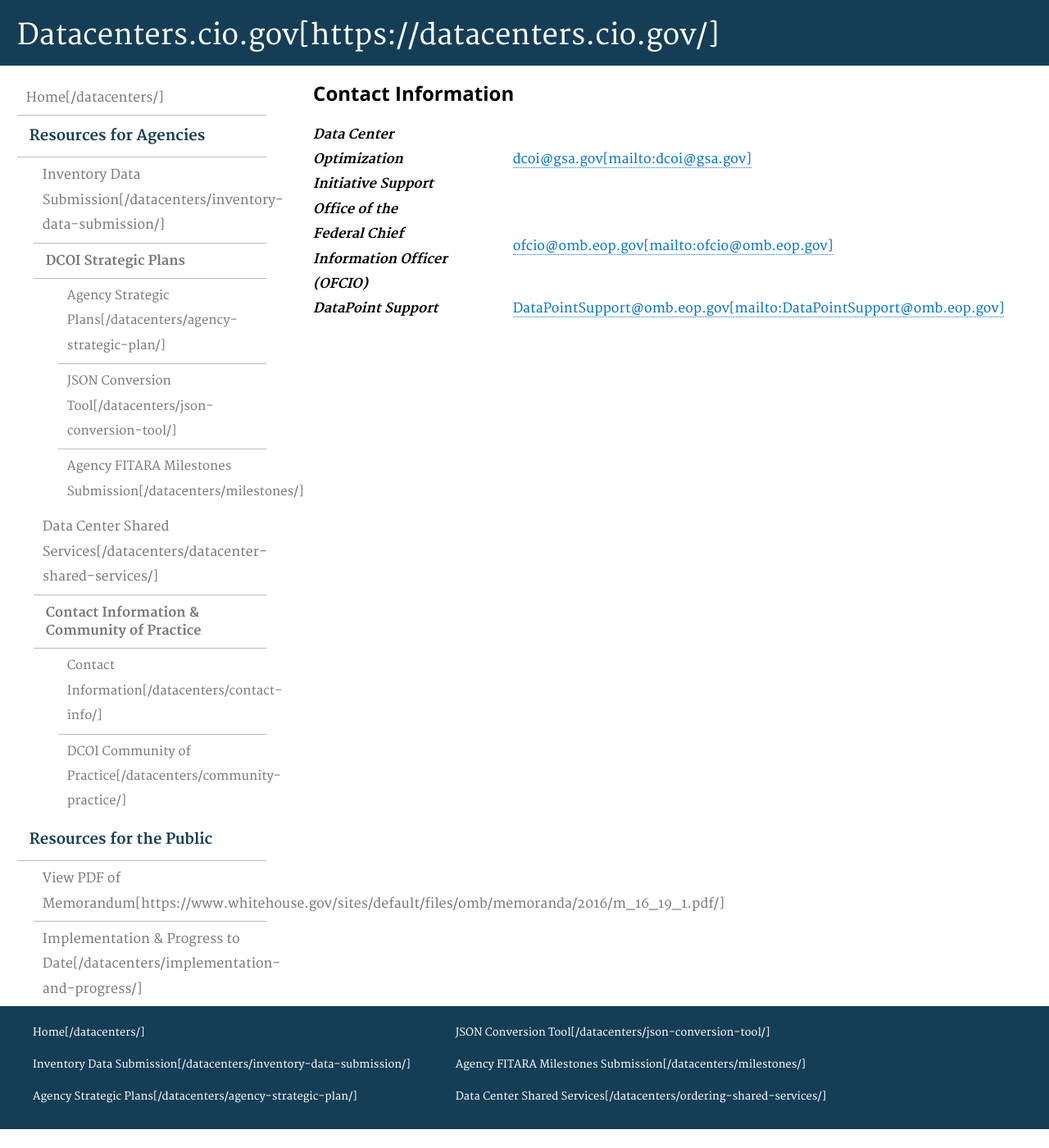
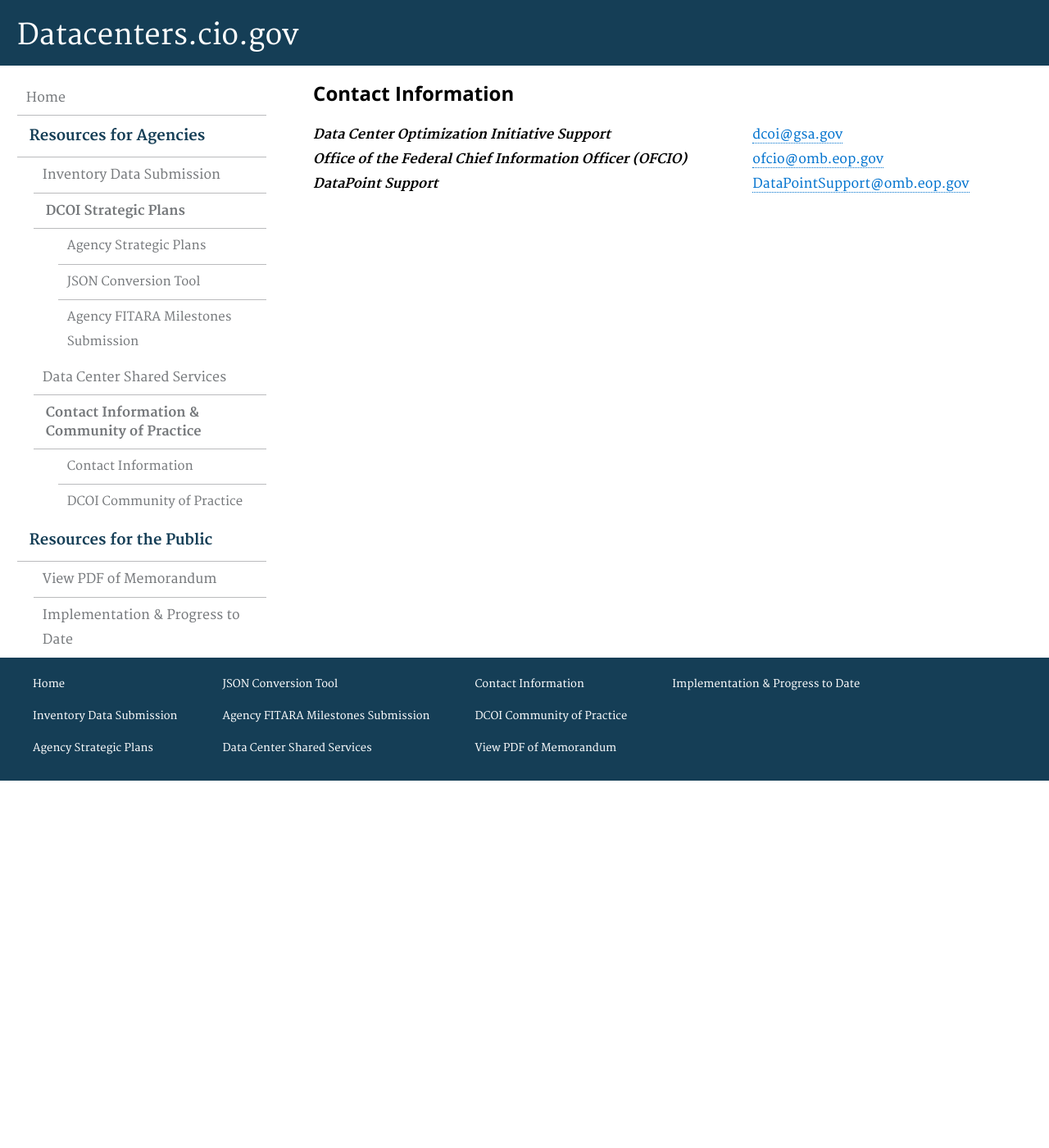
Before and after one commit to ydave-reisys/datacenters, a Jekyll site: the page built from pages/contact-info.html, in a window 1280 px wide and 1400 px high. Shown: the whole window at 82% size. Built offline with Jekyll 4.4.1, drawn with Linux system fonts in a browser that asks for light colours; nearby versions of some CDN libraries; Markdown is read by kramdown in place of the engine named in the settings.

```diff
--- a/assets/css/styles.scss
+++ b/assets/css/styles.scss
@@ -419,5 +419,5 @@
 }
 
 a[href]:after{
-  content: "["attr(href)"]";
+ // content: "["attr(href)"]";
 }
```
